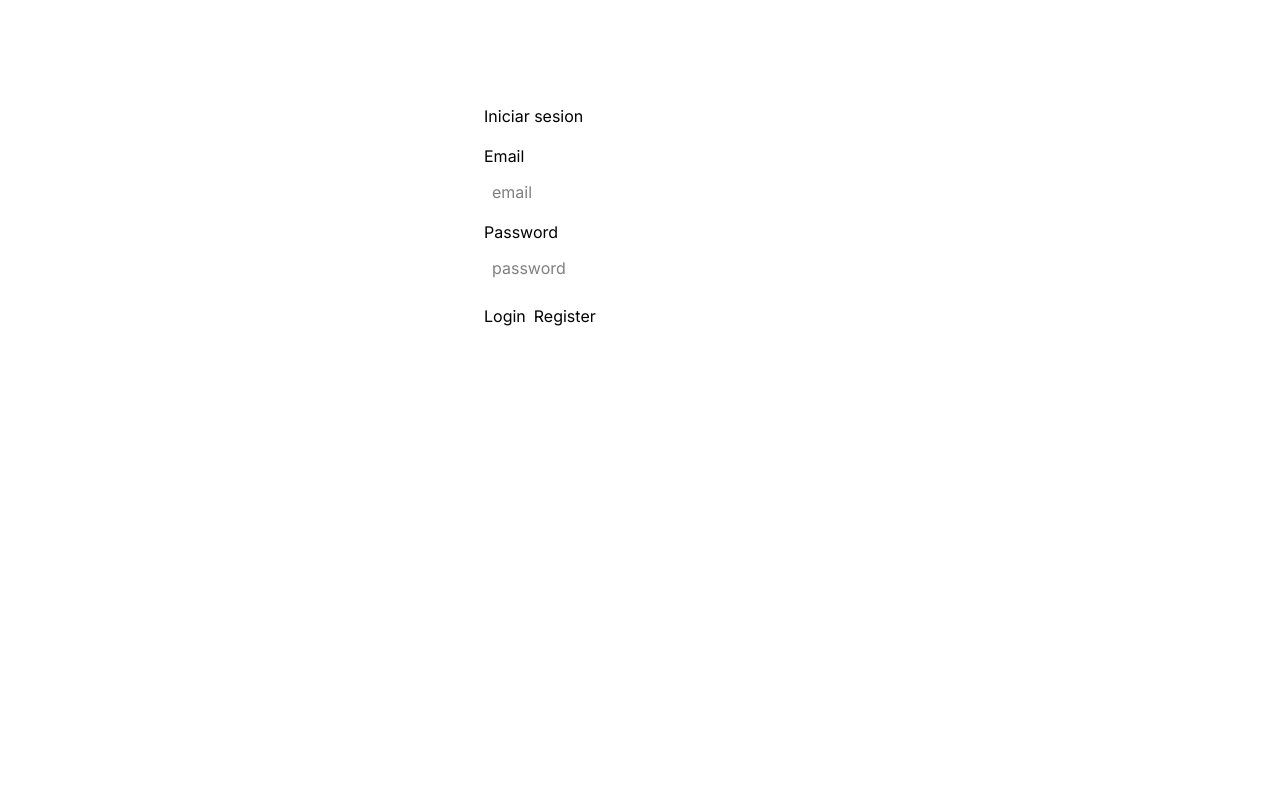
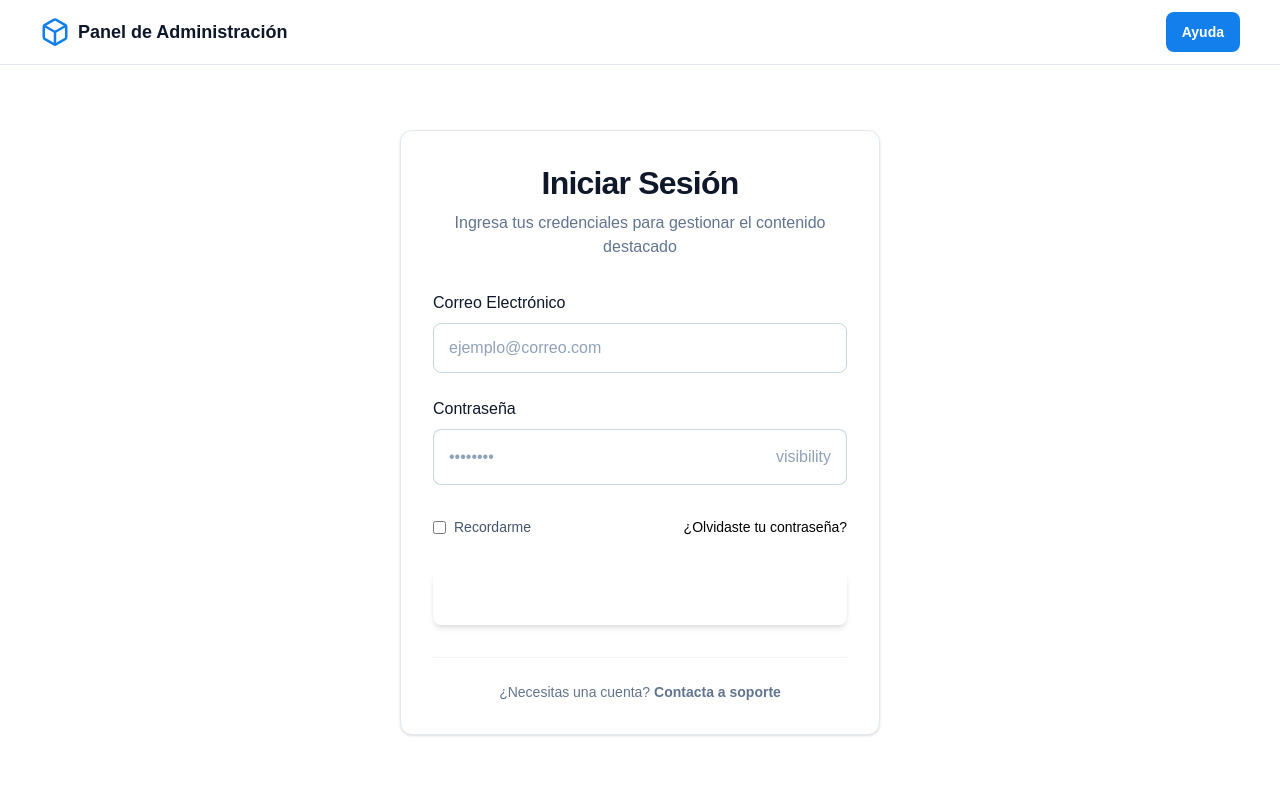
Before and after one commit to CristianTapia/dashboard, a Next.js app: page /login in a window 1280 px wide. Shown: the top 800 px of the page. Built offline with nearby package versions, Linux system fonts and the light colour scheme; no server answers.

Commit message:
Adding CSS to the login page

```diff
--- a/app/login/page.tsx
+++ b/app/login/page.tsx
@@ -3,6 +3,7 @@
 import { useState } from "react";
 import { useRouter } from "next/navigation";
 import { supabaseClient } from "@/app/lib/supabase/client";
+import { Box } from "lucide-react";
 
 export default function LoginPage() {
   const router = useRouter();
@@ -30,6 +31,102 @@ export default function LoginPage() {
   }
 
   return (
+    <body className="bg-background-light dark:bg-background-dark min-h-screen flex flex-col font-display transition-colors duration-300">
+      <div className="relative flex h-auto min-h-screen w-full flex-col group/design-root overflow-x-hidden">
+        <div className="layout-container flex h-full grow flex-col">
+          {/* Header */}
+          <header className="flex items-center justify-between whitespace-nowrap border-b border-[var(--color-line-limit)] dark:border-slate-800 px-6 md:px-10 py-3 bg-white dark:bg-slate-900">
+            <div className="flex items-center gap-2 text-slate-900 dark:text-white">
+              <Box size={30} color="#137fec" />
+              <h2 className="dark:text-white text-lg font-bold">Panel de Administración</h2>
+            </div>
+            <div className="flex flex-1 justify-end gap-4">
+              <button className="flex cursor-pointer items-center justify-center rounded-lg h-10 px-4 bg-[var(--color-button-send)] text-white text-sm font-bold hover:bg-[var(--color-button-send-hover)] transition-colors">
+                <span className="">Ayuda</span>
+              </button>
+            </div>
+          </header>
+          {/* <!-- Main Content Area --> */}
+          <main className="flex-1 flex items-center justify-center p-4">
+            <div className="w-full max-w-[480px] bg-white dark:bg-slate-900 p-8 rounded-xl shadow-sm border border-slate-200 dark:border-slate-800">
+              {/* <!-- Headline Section --> */}
+              <div className="text-center mb-8">
+                <h1 className="text-slate-900 dark:text-white tracking-tight text-[32px] font-bold leading-tight pb-2">
+                  Iniciar Sesión
+                </h1>
+                <p className="text-slate-500 dark:text-slate-400 text-base font-normal leading-normal">
+                  Ingresa tus credenciales para gestionar el contenido destacado
+                </p>
+              </div>
+              {/* <!-- Login Form --> */}
+              <form className="space-y-6">
+                {/* <!-- Email Field --> */}
+                <div className="flex flex-col gap-2">
+                  <label className="text-slate-900 dark:text-slate-200 text-base font-medium leading-normal">
+                    Correo Electrónico
+                  </label>
+                  <input
+                    className="form-input flex w-full min-w-0 flex-1 rounded-lg text-slate-900 dark:text-white focus:outline-0 focus:ring-2 focus:ring-primary/20 border border-slate-300 dark:border-slate-700 bg-white dark:bg-slate-800 focus:border-primary h-14 placeholder:text-slate-400 p-[15px] text-base font-normal"
+                    placeholder="ejemplo@correo.com"
+                    // required=""
+                    type="email"
+                  />
+                </div>
+                {/* <!-- Password Field --> */}
+                <div className="flex flex-col gap-2">
+                  <label className="text-slate-900 dark:text-slate-200 text-base font-medium leading-normal">
+                    Contraseña
+                  </label>
+                  <div className="flex w-full items-stretch rounded-lg">
+                    <input
+                      className="form-input flex w-full min-w-0 flex-1 rounded-lg rounded-r-none text-slate-900 dark:text-white focus:outline-0 focus:ring-2 focus:ring-primary/20 border border-slate-300 dark:border-slate-700 bg-white dark:bg-slate-800 focus:border-primary h-14 placeholder:text-slate-400 p-[15px] border-r-0 pr-2 text-base font-normal"
+                      placeholder="••••••••"
+                      // required=""
+                      type="password"
+                    />
+                    <div className="text-slate-400 flex border border-slate-300 dark:border-slate-700 bg-white dark:bg-slate-800 items-center justify-center pr-[15px] rounded-r-lg border-l-0 cursor-pointer hover:text-primary">
+                      <span className="material-symbols-outlined">visibility</span>
+                    </div>
+                  </div>
+                </div>
+                {/* <!-- Options Row --> */}
+                <div className="flex items-center justify-between py-2">
+                  <label className="flex items-center gap-2 cursor-pointer group">
+                    <input
+                      className="rounded border-slate-300 dark:border-slate-700 text-primary focus:ring-primary bg-white dark:bg-slate-800 transition-all"
+                      type="checkbox"
+                    />
+                    <span className="text-sm text-slate-600 dark:text-slate-400 group-hover:text-slate-900 dark:group-hover:text-slate-200 transition-colors">
+                      Recordarme
+                    </span>
+                  </label>
+                  <a className="text-sm font-medium text-primary hover:underline" href="#">
+                    ¿Olvidaste tu contraseña?
+                  </a>
+                </div>
+                {/* <!-- Action Button --> */}
+                <button
+                  className="w-full flex cursor-pointer items-center justify-center overflow-hidden rounded-lg h-14 px-5 bg-primary text-white text-base font-bold leading-normal tracking-[0.015em] hover:bg-primary/90 shadow-md shadow-primary/20 active:scale-[0.98] transition-all"
+                  type="submit"
+                >
+                  <span className="truncate">Acceder al Dashboard</span>
+                </button>
+              </form>
+              {/* <!-- Footer Text --> */}
+              <div className="mt-8 text-center pt-6 border-t border-slate-100 dark:border-slate-800">
+                <p className="text-sm text-slate-500 dark:text-slate-400">
+                  ¿Necesitas una cuenta?{" "}
+                  <a className="text-primary font-semibold hover:underline" href="#">
+                    Contacta a soporte
+                  </a>
+                </p>
+              </div>
+            </div>
+          </main>
+          {/* <!-- Bottom Background Decoration (Abstract) --> */}
+          <div className="fixed bottom-0 left-0 w-full h-1 bg-gradient-to-r from-primary/10 via-primary to-primary/10"></div>
+        </div>
+      </div>
       <div style={{ maxWidth: 360, margin: "80px auto", padding: 24 }}>
         <h1 style={{ marginBottom: 16 }}>Iniciar sesion</h1>
         <label style={{ display: "block", marginBottom: 8 }}>
@@ -56,5 +153,6 @@ export default function LoginPage() {
           <button onClick={handleRegister}>Register</button>
         </div>
       </div>
+    </body>
   );
 }
```
Lines whose indentation alone changed are shown as unchanged.
